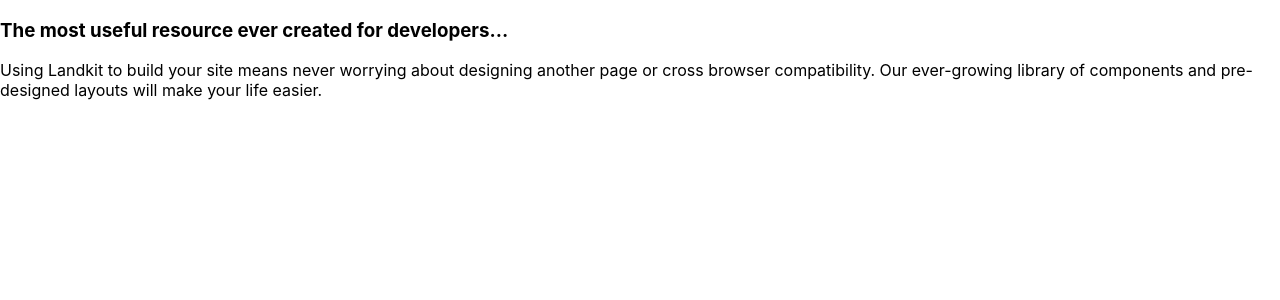
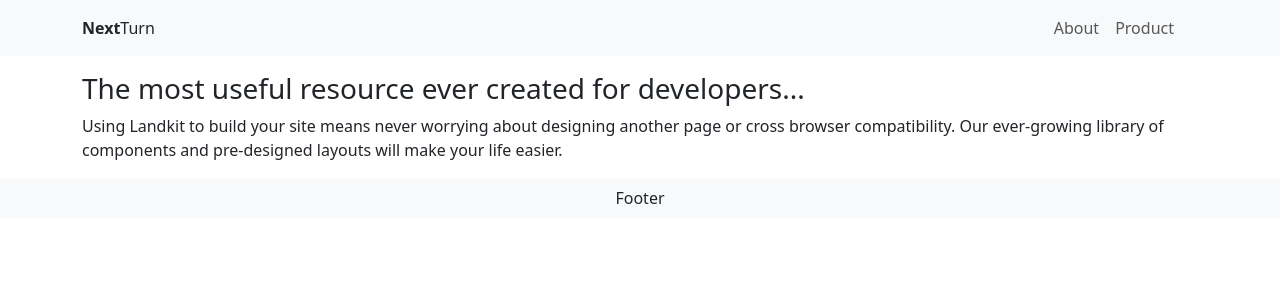
Before and after one commit to milindkhadse/first-nextjs-project, a Next.js app: page / in a window 1280 px wide. Shown: the top 300 px of the page. Built offline with nearby package versions, Linux system fonts and the light colour scheme.

Commit message:
app js changes

```diff
--- a/pages/_app.js
+++ b/pages/_app.js
@@ -1,7 +1,16 @@
-import '../styles/globals.css'
+import "../styles/globals.css";
+import "bootstrap/dist/css/bootstrap.min.css";
+import Layout from "../components/layout/Layout";
+import SSRProvider from "react-bootstrap/SSRProvider";
 
 function MyApp({ Component, pageProps }) {
-  return <Component {...pageProps} />
+  return (
+    <SSRProvider>
+      <Layout>
+        <Component {...pageProps} />
+      </Layout>
+    </SSRProvider>
+  );
 }
 
-export default MyApp
+export default MyApp;
```
